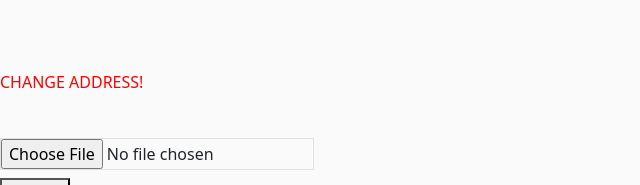
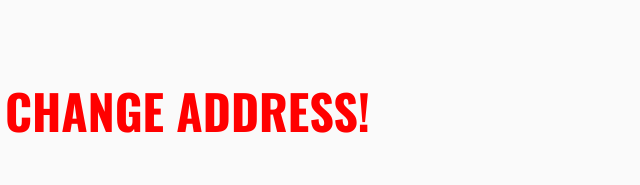
Before and after one commit to PaulKillian/oer, a Next.js app: page / in a window 1280 px wide. Shown: the part 136-321 px from the top of the page, without its empty margins (0-640 px from the left). Built offline with nearby package versions, Linux system fonts and the light colour scheme.

Commit message:
Update index.js

```diff
--- a/pages/index.js
+++ b/pages/index.js
@@ -64,7 +64,7 @@ export default function Home() {
             dealersAndImages={dealersAndImages}
           />
         </div>
-        <div style={{color: 'red'}}>CHANGE ADDRESS!</div>
+        <div style={{color: 'red'}} className={styles.pointer}>CHANGE ADDRESS!</div>
         <div className='d-flex align-items-center'>
           {custNum(dealers)}
         </div>
```
